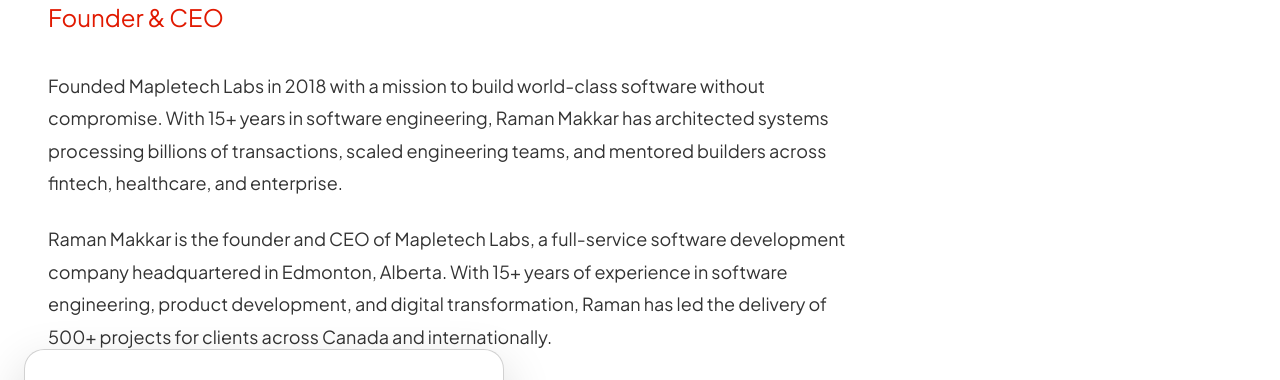
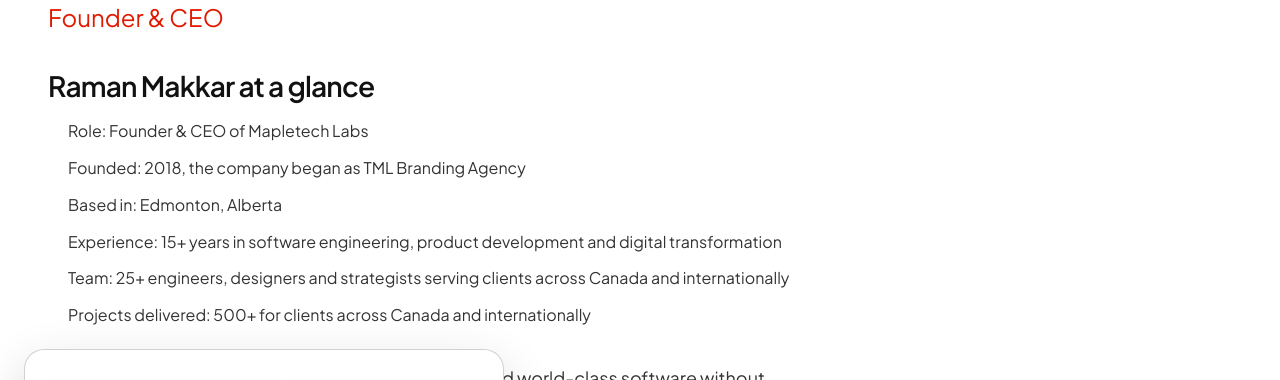
Before and after one commit to Ramanmakkar1/MapletechlabsRed, a Next.js app: page /about/raman-makkar in a window 1280 px wide. Shown: the part 241-621 px from the top of the page. Built offline with nearby package versions, Linux system fonts and the light colour scheme; no server answers.

Commit message:
autopilot: Add a 'Raman Makkar at a glance' fact list to the founder bio page
Task #7116, written by morph/morph-dsv41flash-1017@7.

```diff
--- a/src/app/about/raman-makkar/page.tsx
+++ b/src/app/about/raman-makkar/page.tsx
@@ -120,6 +120,27 @@ export default function RamanPage() {
             />
             <h1 style={{ fontSize: '48px', fontWeight: 600, marginBottom: '24px' }}>Raman Makkar</h1>
             <p style={{ fontSize: '24px', color: 'var(--brand)', marginBottom: '32px' }}>Founder &amp; CEO</p>
+
+            <section aria-labelledby="raman-at-a-glance" style={{ marginBottom: '32px' }}>
+              <h2
+                id="raman-at-a-glance"
+                style={{ fontSize: '28px', fontWeight: 600, color: 'var(--ink)', marginBottom: '16px' }}
+              >
+                Raman Makkar at a glance
+              </h2>
+              <ul style={{ fontSize: '16px', lineHeight: 1.8, color: 'var(--body)', paddingLeft: '20px', maxWidth: '800px' }}>
+                <li style={{ marginBottom: '8px' }}>Role: Founder &amp; CEO of Mapletech Labs</li>
+                <li style={{ marginBottom: '8px' }}>Founded: 2018, the company began as TML Branding Agency</li>
+                <li style={{ marginBottom: '8px' }}>Based in: Edmonton, Alberta</li>
+                <li style={{ marginBottom: '8px' }}>
+                  Experience: 15+ years in software engineering, product development and digital transformation
+                </li>
+                <li style={{ marginBottom: '8px' }}>
+                  Team: 25+ engineers, designers and strategists serving clients across Canada and internationally
+                </li>
+                <li>Projects delivered: 500+ for clients across Canada and internationally</li>
+              </ul>
+            </section>
 
             <p style={{ fontSize: '18px', lineHeight: 1.8, marginBottom: '24px', color: 'var(--body)', maxWidth: '800px' }}>
               Founded Mapletech Labs in 2018 with a mission to build world-class software without compromise. With 15+
```
